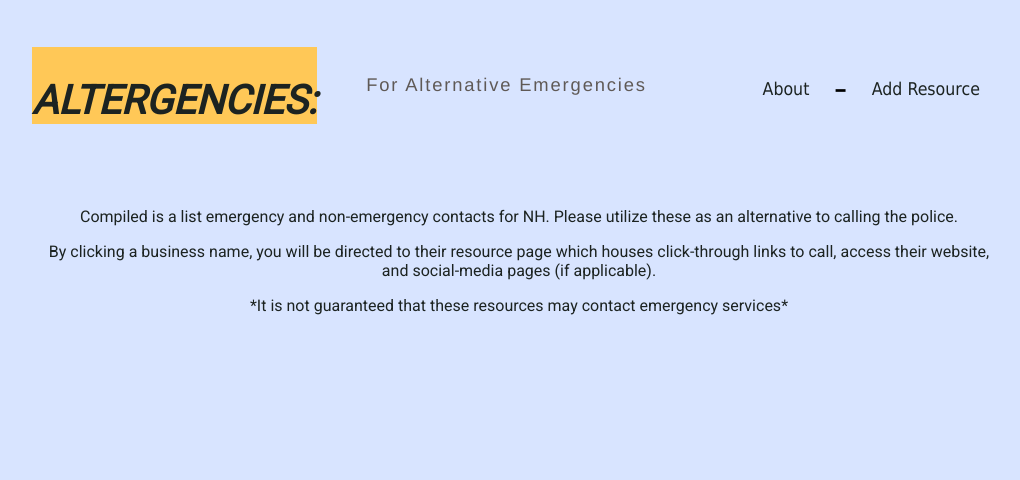
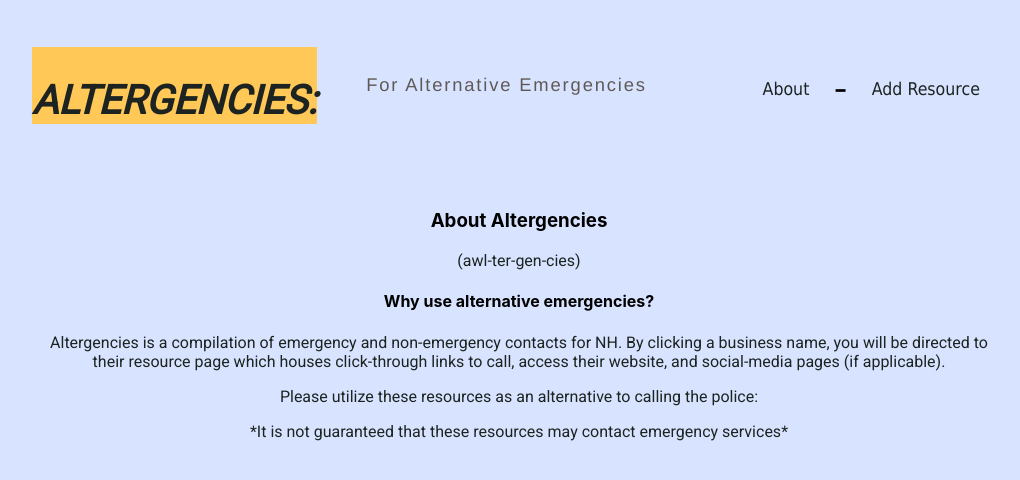
Before and after one commit to breakfastatiffs/nh-resource-client, a React (Create React App) app: page /about in a window 1280 px wide. Shown: the top 480 px of the page, without its empty margins (121-1141 px from the left). Built offline with nearby package versions, Linux system fonts and the light colour scheme; a web font is replaced by a local one.

Commit message:
'fixed-404'

```diff
--- a/src/routes/About/About.js
+++ b/src/routes/About/About.js
@@ -5,11 +5,15 @@ export default class About extends React.Component {
   render () {
       return (
         <div className='About'>
-        <p className="about">Compiled is a list emergency and non-emergency contacts for NH. Please utilize these as an alternative to calling the police.</p>
-        <p>By clicking a business name, you will be directed to their resource page which houses click-through links to call, access their website, and social-media pages (if applicable).</p>
-        <p>
-          *It is not guaranteed that these resources may contact emergency services*
-        </p>
+          <h3>About Altergencies</h3>
+          <p>(awl-ter-gen-cies)</p>
+          <h4>Why use alternative emergencies?</h4>
+          <p className="about">Altergencies is a compilation of emergency and non-emergency contacts for NH.
+          By clicking a business name, you will be directed to their resource page which houses click-through links to call, access their website, and social-media pages (if applicable). </p>
+          <p>Please utilize these resources as an alternative to calling the police:</p>
+          <p>
+            *It is not guaranteed that these resources may contact emergency services*
+          </p>
         </div>
 
       )
--- /dev/null
+++ b/src/routes/NotFoundPage/NotFoundPage.css
@@ -0,0 +1,4 @@
+.NotFoundPage{
+  text-align: center;
+  color: #e24d28;
+}
--- a/src/routes/NotFoundPage/NotFoundPage.js
+++ b/src/routes/NotFoundPage/NotFoundPage.js
@@ -1,5 +1,6 @@
 import React  from 'react';
 import { Section } from '../../helper';
+import './NotFoundPage.css'
 
 export default class NotFoundPage extends React.Component {
   render() {
```
